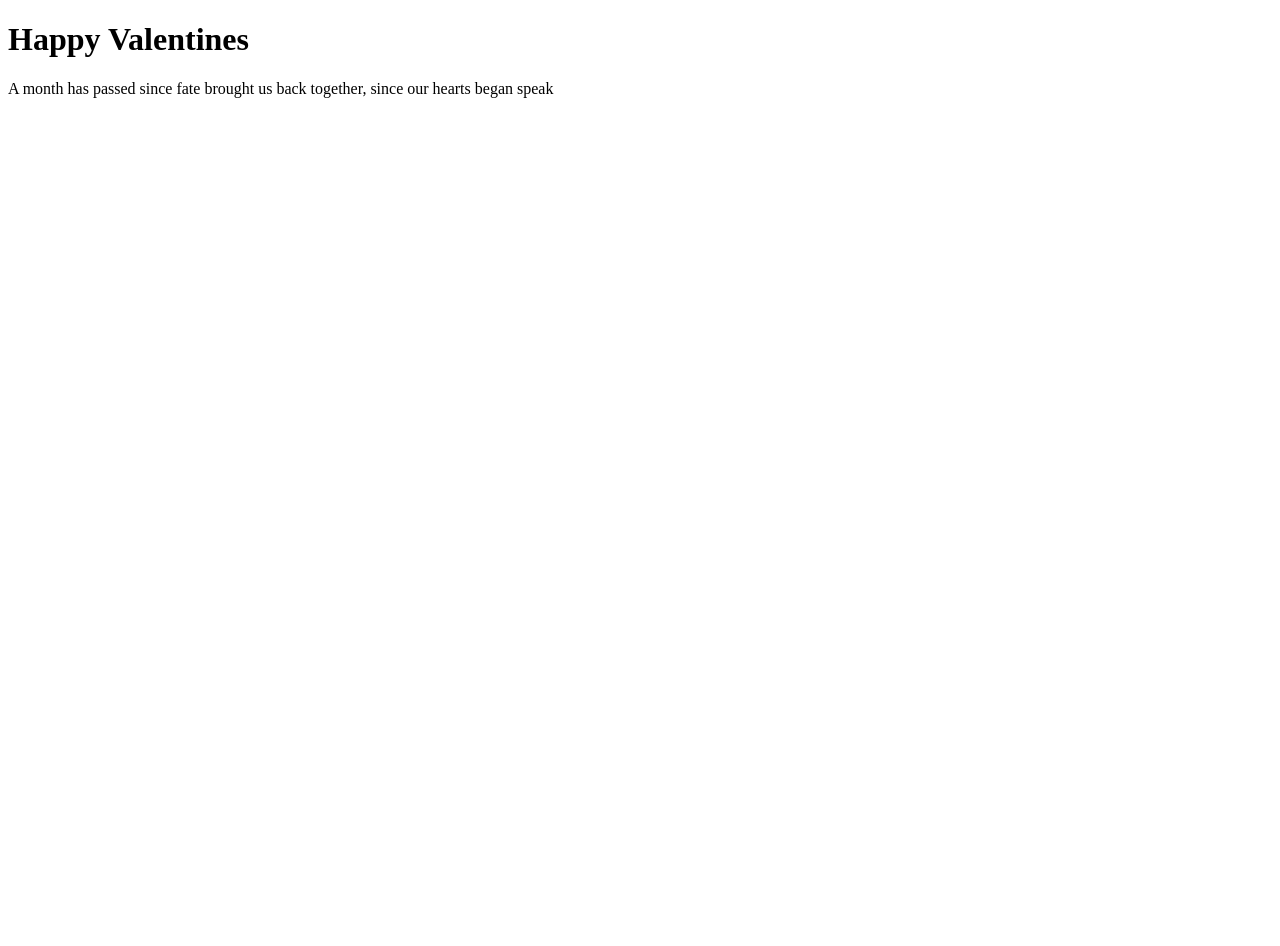
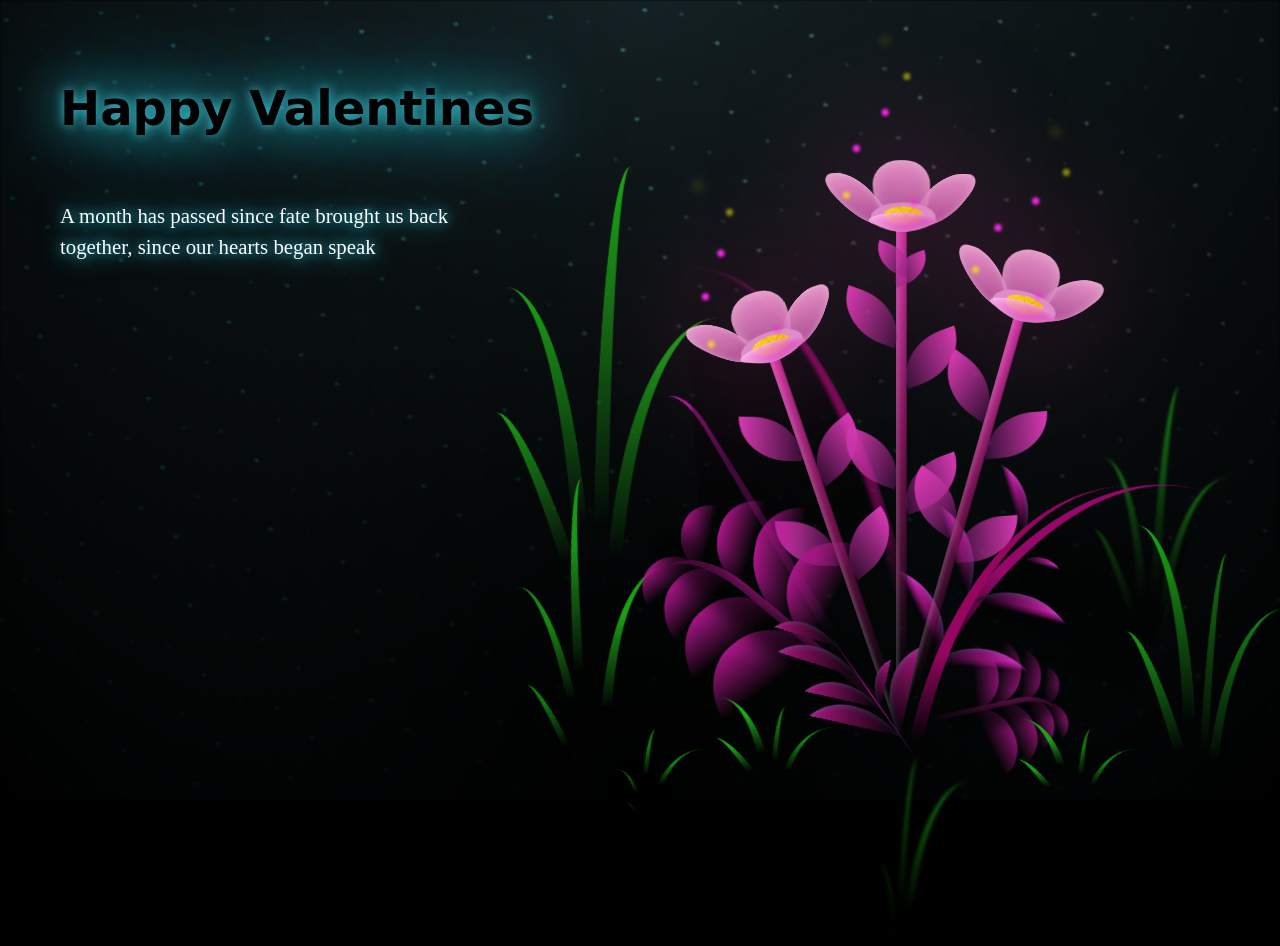
Before and after one commit to efrezel/abty, a plain HTML site: page flower.html in a window 1280 px wide. Before the commit the page ends 800 px from the top, so only its background shows below. Drawn offline with Linux system fonts and the light colour scheme; the site is published under a folder, as on GitHub Pages, so addresses that start at the root find nothing.

Commit message:
Update flower.html

```diff
--- a/flower.html
+++ b/flower.html
@@ -4,9 +4,9 @@
     <meta charset="UTF-8">
     <meta http-equiv="X-UA-Compatible" content="IE=edge">
     <meta name="viewport" content="width=device-width, initial-scale=1.0">
-    <link rel="stylesheet" href="/main.css">
+    <link rel="stylesheet" href="main.css">
 
-    <link rel="icon" href="/flowers.png" type="image/x-icon">
+    <link rel="icon" href="flowers.png" type="image/x-icon">
     <title>Secret</title>
 </head>
 <body class="container">
```
